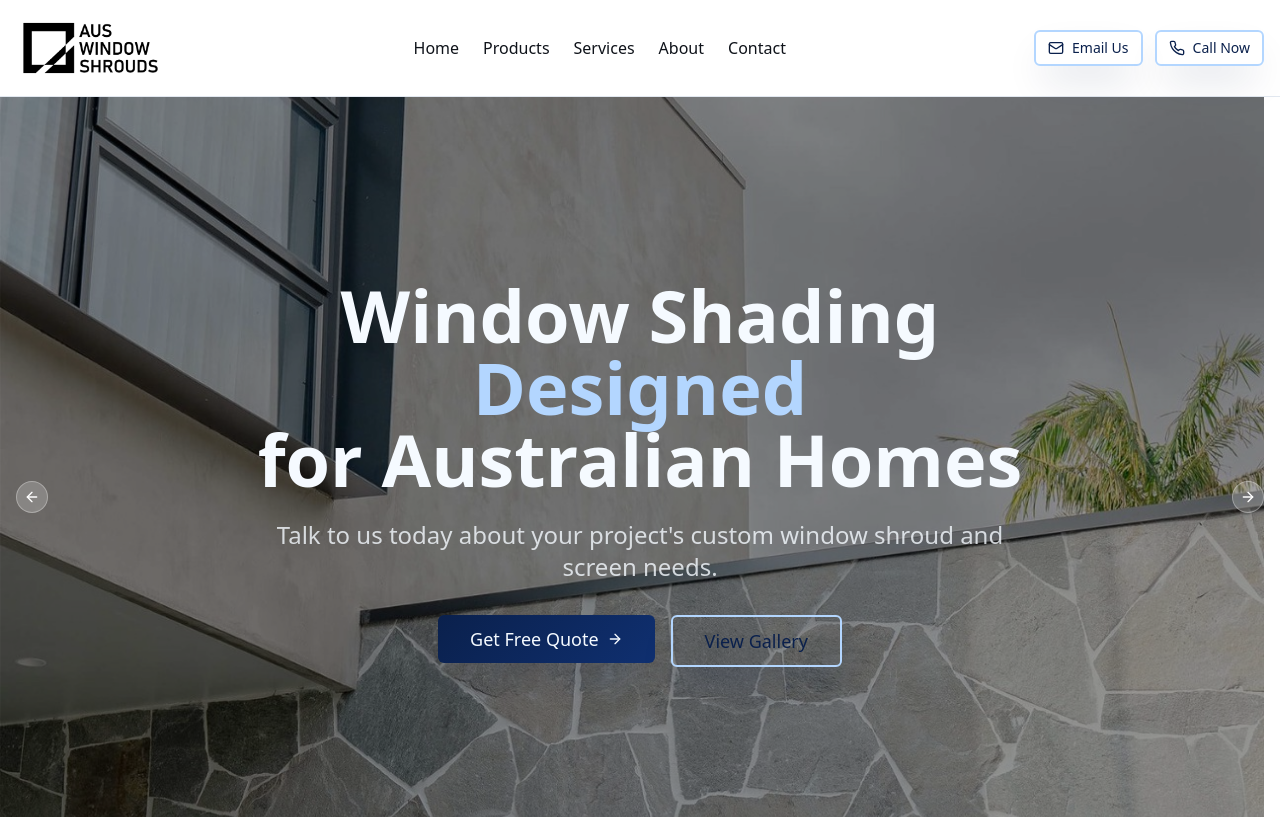
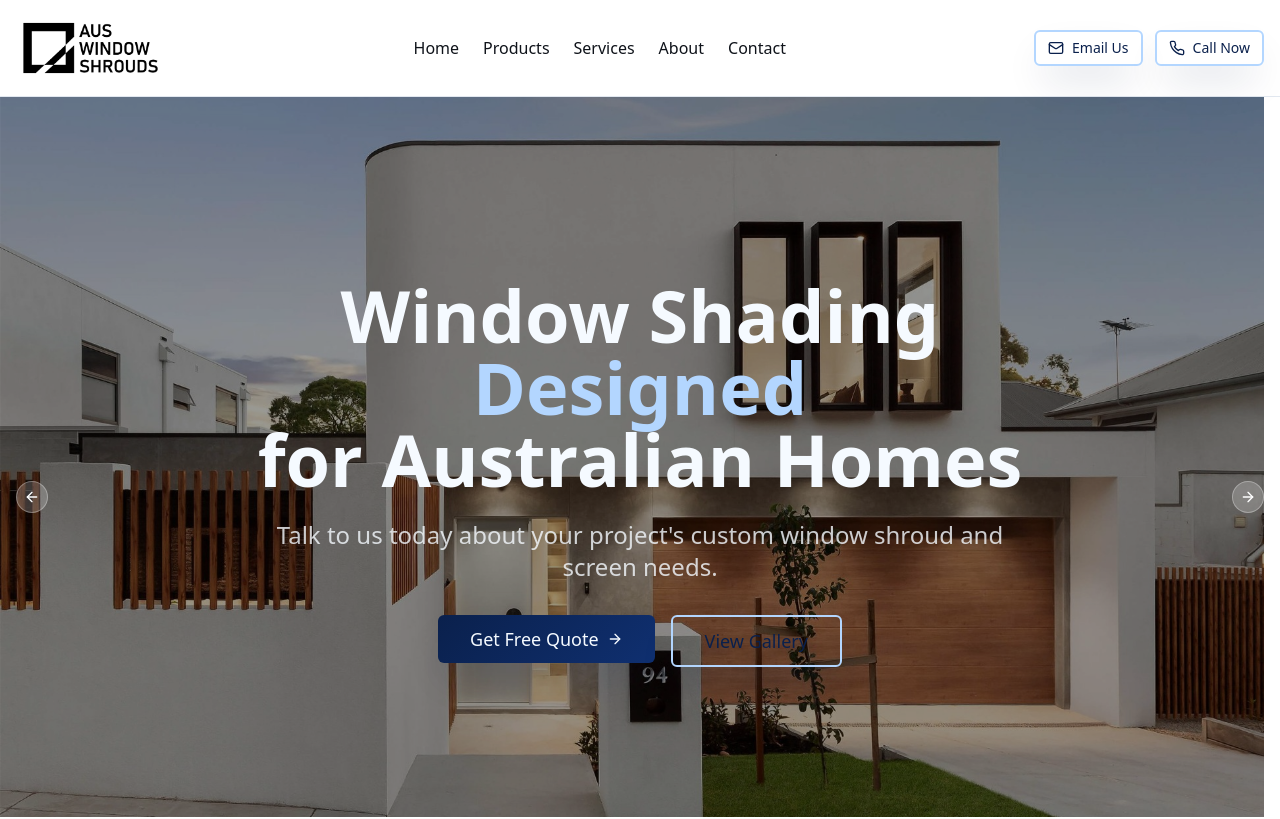
Before and after one commit to kryvonosov92/aus-shroud-web-forge, a React (Vite) app: page / in a window 1280 px wide. Shown: the top 819 px of the page. Built offline with nearby package versions, Linux system fonts and the light colour scheme.

Commit message:
Add images to slideshow
Add new images to the slideshow and randomize the order.

```diff
--- a/src/components/HeroSlideshow.tsx
+++ b/src/components/HeroSlideshow.tsx
@@ -11,21 +11,31 @@ import { type CarouselApi } from "@/components/ui/carousel";
 const slides = [
   {
     id: 1,
+    image: "/lovable-uploads/a3dfe94a-179a-4c2c-b164-a5875b958caa.png",
+    alt: "Modern grey vertical cladding with dark window shrouds and trim details"
+  },
+  {
+    id: 2,
+    image: "/lovable-uploads/ac7d710d-dfad-4ca8-862e-faca579d2447.png",
+    alt: "Curved modern architecture with timber screening and window shrouds"
+  },
+  {
+    id: 3,
     image: "/lovable-uploads/e9471843-6a3a-4c47-a0f4-28ed932348a4.png",
     alt: "Modern brick and metal cladding house with stylish window features"
   },
   {
-    id: 2,
+    id: 4,
+    image: "/lovable-uploads/492e0bbf-6590-4f46-b1ac-2e1d032d1224.png",
+    alt: "Contemporary home with angular window shroud projecting from vertical cladding"
+  },
+  {
+    id: 5,
     image: "/lovable-uploads/3ce8917c-cb8f-4f4d-a942-4c3f850d1c47.png",
     alt: "Detailed view of modern window framing with stone accent wall"
   },
   {
-    id: 3,
-    image: "/lovable-uploads/ac7d710d-dfad-4ca8-862e-faca579d2447.png",
-    alt: "Curved modern architecture with timber screening and window shrouds"
-  },
-  {
-    id: 4,
+    id: 6,
     image: "/lovable-uploads/a296ce98-9e42-4bd8-ad52-b5c23e16640d.png",
     alt: "Modern home with prominent upper floor window shrouds and vertical screening"
   }
```
Also changed, not shown: public/lovable-uploads/492e0bbf-6590-4f46-b1ac-2e1d032d1224.png (added), public/lovable-uploads/a3dfe94a-179a-4c2c-b164-a5875b958caa.png (added).
